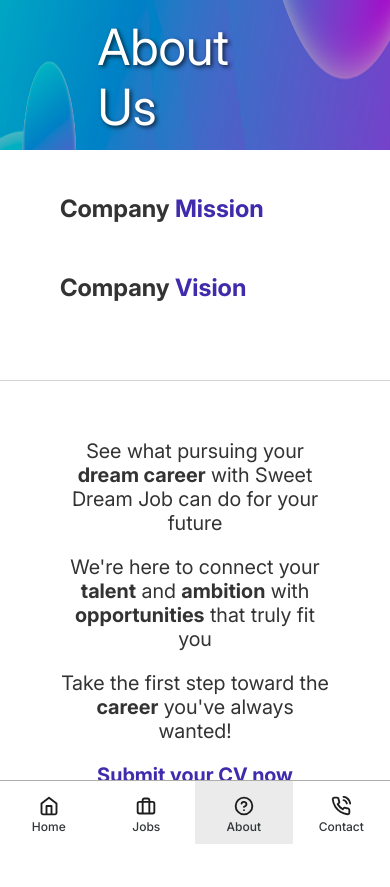
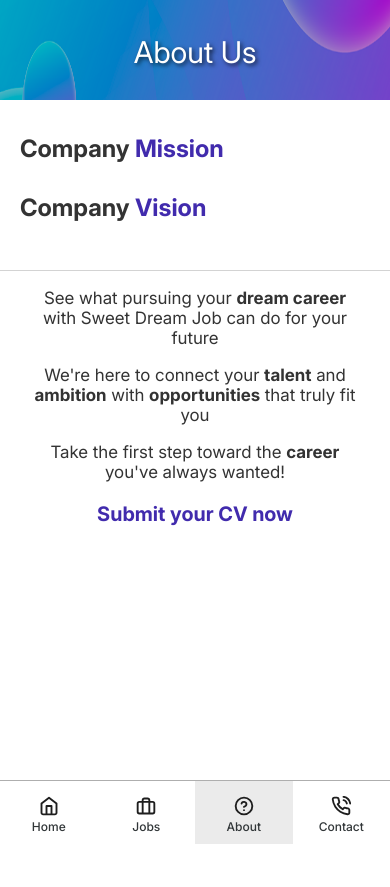
Before and after one commit to kibinzxc/open-access-recruitment-system-SDJ, a PHP site: page /about-us.php in a window 390 px wide. After the commit the page ends 844 px from the top, so only its background shows below. Run offline with PHP 8.4, Linux system fonts and the light colour scheme; data that the repository does not hold is empty.

Commit message:
Refactor CSS for About Us page: adjust body height and add responsive styles

```diff
--- a/assets/css/about-us.css
+++ b/assets/css/about-us.css
@@ -5,6 +5,7 @@
 
 body {
     font-family: 'Inter', sans-serif;
+    height: 100vh;
 }
 
 .header-photo {
@@ -71,7 +72,6 @@
     text-align: center;
     font-family: 'Inter', sans-serif;
     background-color: white;
-    margin-bottom: 50px;
 }
 
 .footer>p {
@@ -95,3 +95,44 @@
     color: #FF8FE3;
     text-decoration: underline;
 }
+
+@media (max-width: 768px) {
+    body {
+        height: auto;
+    }
+
+    .header-photo {
+        height: 100px;
+    }
+
+    .header-text {
+        font-size: 30px;
+    }
+
+    .content {
+        padding: 10px 20px;
+    }
+
+    .content h1 {
+        font-size: 20px;
+    }
+
+    .company-mission,
+    .company-vision {
+        margin-bottom: 30px;
+    }
+
+    .company-mission>p,
+    .company-vision>p {
+        font-size: 16px;
+    }
+
+    .footer>p {
+        font-size: 17px;
+    }
+
+    .footer {
+        padding: 0px 30px;
+        margin-bottom: 100px;
+    }
+}
```
